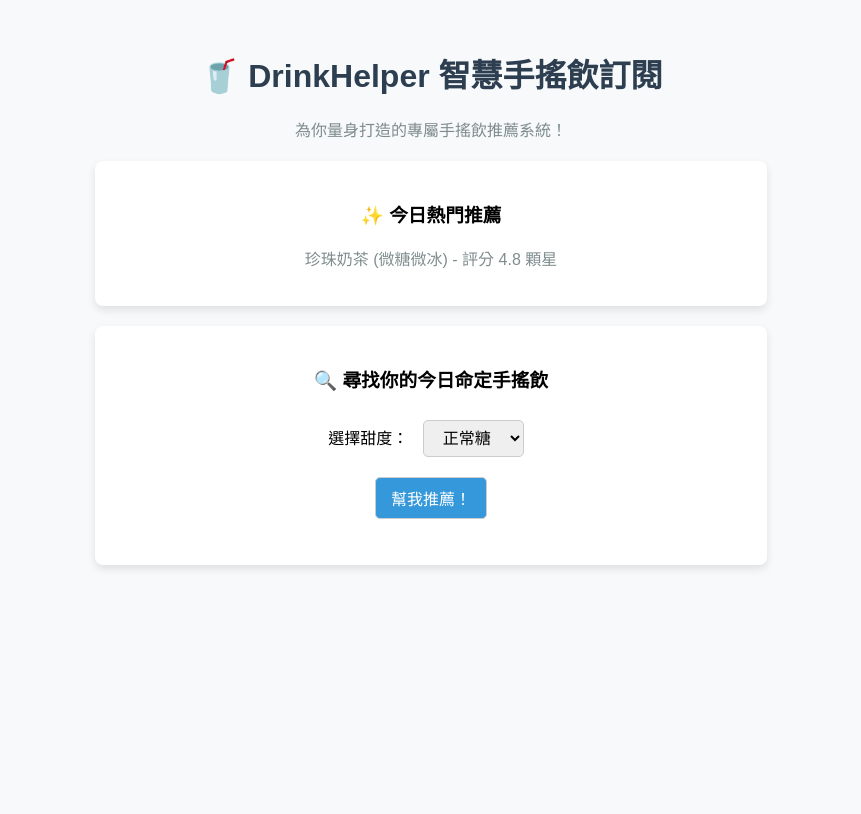
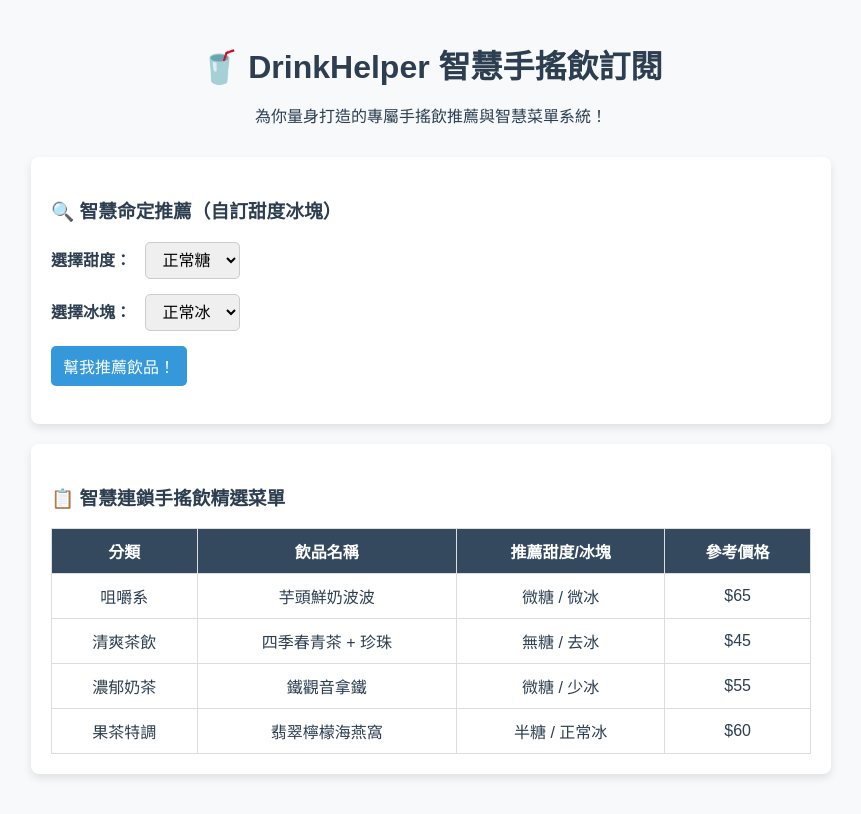
Before and after one commit to c115193201-lgtm/Repository-name, a Flask app: page / in a window 1280 px wide. Shown: the whole page, without its empty margins (209-1070 px from the left). Before the commit the page ends 569 px from the top, so only its background shows below. Run offline with Flask 3, Linux system fonts and the light colour scheme; data comes from the database, SQL or seed files in the repository.

Commit message:
Update index.html

```diff
--- a/templates/index.html
+++ b/templates/index.html
@@ -6,27 +6,39 @@
     <style>
         body {
             font-family: Arial, sans-serif;
+            background-color: #f7f9fa;
+            margin: 0;
+            padding: 20px;
+            color: #2c3e50;
+        }
+        header {
             text-align: center;
-            background-color: #f7f9fa;
-            margin-top: 50px;
+            margin-bottom: 30px;
         }
         h1 {
             color: #2c3e50;
+            margin-bottom: 5px;
         }
-        p {
-            color: #7f8c8d;
+        .container {
+            max-width: 800px;
+            margin: 0 auto;
         }
         .card {
             background: white;
             padding: 20px;
-            margin: 20px auto;
-            width: 50%;
+            margin-bottom: 20px;
             border-radius: 8px;
             box-shadow: 0 4px 8px rgba(0,0,0,0.1);
         }
+        .form-group {
+            margin-bottom: 15px;
+        }
+        label {
+            font-weight: bold;
+            margin-right: 10px;
+        }
         select, button {
-            padding: 8px 15px;
-            margin: 10px;
+            padding: 8px 12px;
             font-size: 16px;
             border-radius: 5px;
             border: 1px solid #ccc;
@@ -35,6 +47,7 @@
             background-color: #3498db;
             color: white;
             cursor: pointer;
+            border: none;
         }
         button:hover {
             background-color: #2980b9;
@@ -43,23 +56,36 @@
             margin-top: 15px;
             font-weight: bold;
             color: #e74c3c;
+            font-size: 18px;
+        }
+        .menu-table {
+            width: 100%;
+            border-collapse: collapse;
+            margin-top: 10px;
+        }
+        .menu-table th, .menu-table td {
+            border: 1px solid #ddd;
+            padding: 10px;
+            text-align: center;
+        }
+        .menu-table th {
+            background-color: #34495e;
+            color: white;
         }
     </style>
 </head>
 <body>
 
+    <div class="container">
+        <header>
             <h1>🥤 DrinkHelper 智慧手搖飲訂閱</h1>
-    <p>為你量身打造的專屬手搖飲推薦系統！</p>
+            <p>為你量身打造的專屬手搖飲推薦與智慧菜單系統！</p>
+        </header>
 
-    <!-- 今日推薦區塊 -->
+        <!-- 互動推薦區塊 -->
         <div class="card">
-        <h3>✨ 今日熱門推薦</h3>
-        <p>珍珠奶茶 (微糖微冰) - 評分 4.8 顆星</p>
-    </div>
-
-    <!-- 互動式選擇區塊 -->
-    <div class="card">
-        <h3>🔍 尋找你的今日命定手搖飲</h3>
+            <h3>🔍 智慧命定推薦（自訂甜度冰塊）</h3>
+            <div class="form-group">
                 <label for="sweetness">選擇甜度：</label>
                 <select id="sweetness">
                     <option value="正常糖">正常糖</option>
@@ -68,24 +94,76 @@
                     <option value="微糖">微糖</option>
                     <option value="無糖">無糖</option>
                 </select>
-        <br>
-        <button onclick="recommendDrink()">幫我推薦！</button>
+            </div>
+            <div class="form-group">
+                <label for="ice">選擇冰塊：</label>
+                <select id="ice">
+                    <option value="正常冰">正常冰</option>
+                    <option value="少冰">少冰</option>
+                    <option value="微冰">微冰</option>
+                    <option value="去冰">去冰</option>
+                    <option value="溫熱飲">溫熱飲</option>
+                </select>
+            </div>
+            <button onclick="recommendDrink()">幫我推薦飲品！</button>
             <p id="result"></p>
+        </div>
+
+        <!-- 完整菜單區塊 -->
+        <div class="card">
+            <h3>📋 智慧連鎖手搖飲精選菜單</h3>
+            <table class="menu-table">
+                <tr>
+                    <th>分類</th>
+                    <th>飲品名稱</th>
+                    <th>推薦甜度/冰塊</th>
+                    <th>參考價格</th>
+                </tr>
+                <tr>
+                    <td>咀嚼系</td>
+                    <td>芋頭鮮奶波波</td>
+                    <td>微糖 / 微冰</td>
+                    <td>$65</td>
+                </tr>
+                <tr>
+                    <td>清爽茶飲</td>
+                    <td>四季春青茶 + 珍珠</td>
+                    <td>無糖 / 去冰</td>
+                    <td>$45</td>
+                </tr>
+                <tr>
+                    <td>濃郁奶茶</td>
+                    <td>鐵觀音拿鐵</td>
+                    <td>微糖 / 少冰</td>
+                    <td>$55</td>
+                </tr>
+                <tr>
+                    <td>果茶特調</td>
+                    <td>翡翠檸檬海燕窩</td>
+                    <td>半糖 / 正常冰</td>
+                    <td>$60</td>
+                </tr>
+            </table>
+        </div>
     </div>
 
     <script>
         function recommendDrink() {
             const sweet = document.getElementById('sweetness').value;
-            const drinks = [
-                "四季春青茶 + 珍珠",
-                "芋頭鮮奶波波",
-                "翡翠檸檬海燕窩",
-                "芝士奶蓋紅茶",
-                "鐵觀音拿鐵"
+            const ice = document.getElementById('ice').value;
+
+            // 根據不同選擇提供多種選項池
+            const options = [
+                `【清爽解渴】${sweet}、${ice} 的「四季春青茶」`,
+                `【咀嚼口感】${sweet}、${ice} 的「芋頭鮮奶波波」`,
+                `【濃郁茶香】${sweet}、${ice} 的「鐵觀音拿鐵」`,
+                `【酸甜果香】${sweet}、${ice} 的「翡翠檸檬海燕窩」`,
+                【經典不敗】${sweet}、${ice} 的「珍珠奶茶」
             ];
-            // 隨機挑選一杯飲料
-            const randomDrink = drinks[Math.floor(Math.random() * drinks.length)];
-            document.getElementById('result').innerText = `🎉 推薦你喝：${sweet} 的 ${randomDrink}！`;
+
+            // 隨機從多種選項中挑選一個
+            const selected = options[Math.floor(Math.random() * options.length)];
+            document.getElementById('result').innerText = `🎉 推薦你喝：${selected}！`;
         }
     </script>
 
```
Lines whose indentation alone changed are shown as unchanged.
